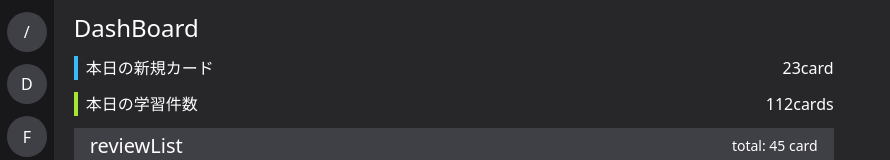
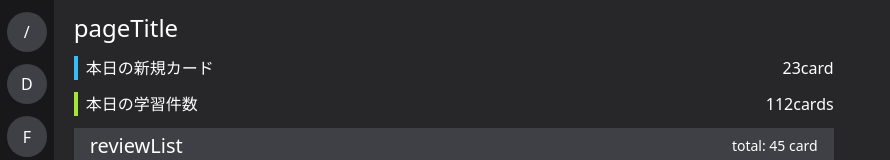
Before and after one commit to na-ah/WordBucket, a Next.js app: page /dashboard in a window 1280 px wide. Shown: the top 160 px of the page, without its empty margins (0-890 px from the left). Built offline with nearby package versions, Linux system fonts and the light colour scheme.

Commit message:
refactor: dashboardのindexをコンポーネントで表現できるように

```diff
--- /dev/null
+++ b/components/dashboard/DashboardBoxList/dashboardBoxList.tsx
@@ -0,0 +1,24 @@
+import { DashboardBoxListProps } from "@/types/types";
+import DashboardBox from "../DashboardBoxWrapper/DashboardBox/DashboardBox";
+
+export default function DashboardBoxList({
+  boxPropsList,
+  handleBoxClick,
+}: DashboardBoxListProps) {
+  return (
+    <>
+      <div className="flex gap-3 mt-5">
+        {boxPropsList?.map((item, i) => (
+          <DashboardBox
+            key={i}
+            title={item.title}
+            count={item.count}
+            percentage={item.percentage}
+            color={item.color}
+            onClick={handleBoxClick}
+          />
+        ))}
+      </div>
+    </>
+  );
+}
--- a/components/dashboard/DashboardBoxes/DashboardBoxies.tsx
+++ b/components/dashboard/DashboardBoxWrapper/DashboardBoxWrapper.tsx
@@ -1,11 +1,11 @@
-import { DashboardBoxesProps } from "@/types/types";
+import { DashboardBoxWrapperProps } from "@/types/types";
 import UnderlineTitle from "@/components/uiParts/Dashboard/UnderlineTitle/UnderlineTitle";
 
-export default function DashboardBoxes({
+export default function DashboardBoxWrapper({
   listTitle,
   listContent,
   children,
-}: DashboardBoxesProps) {
+}: DashboardBoxWrapperProps) {
   return (
     <>
       <div className="mt-3 px-3 pb-3 pt-1 bg-zinc-700">
--- /dev/null
+++ b/components/dashboard/DashboardMenu/dashboardMenu.tsx
@@ -0,0 +1,30 @@
+import Button from "@/components/uiParts/Dashboard/Button/Button";
+import ButtonList from "@/components/uiParts/Dashboard/ButtonList/ButtonList";
+import { DashboardMenuProps } from "@/types/types";
+
+export default function DashboardMenu({ menuPosition }: DashboardMenuProps) {
+  return (
+    <>
+      <ButtonList
+        className="absolute z-50 bg-white p-3 rounded-md"
+        style={{
+          top: `${menuPosition?.top && menuPosition?.top}px`,
+          left: `${menuPosition?.left && menuPosition?.left - 56}px`,
+        }}
+      >
+        <Button
+          text={"aaa"}
+          textColor="white"
+          bgColor="black"
+          className="rounded-md px-8"
+        />
+        <Button
+          text={"aaa"}
+          textColor="white"
+          bgColor="black"
+          className="rounded-md px-8"
+        />
+      </ButtonList>
+    </>
+  );
+}
--- /dev/null
+++ b/components/dashboard/hooks/useDashboard.tsx
@@ -0,0 +1,117 @@
+export default function useDashboard() {
+  const informations = [
+    { title: "本日の新規カード", text: "23card" },
+    { title: "本日の学習件数", text: "112cards", color: "lime" },
+  ];
+
+  const reviewList = [
+    {
+      title: "未学習",
+      count: 3,
+      percentage: 25,
+    },
+    {
+      title: "学習中",
+      count: 16,
+      percentage: 48,
+    },
+    {
+      title: "学習済",
+      count: 6,
+      percentage: 8,
+    },
+  ];
+
+  const learningList = [
+    {
+      title: "未学習",
+      count: 25,
+      percentage: 50,
+      color: "lime",
+    },
+    {
+      title: "学習中",
+      count: 7,
+      percentage: 3,
+      color: "lime",
+    },
+    {
+      title: "学習済",
+      count: 13,
+      percentage: 20,
+      color: "lime",
+    },
+  ];
+
+  const studyTermList = [
+    {
+      title: "~1週間",
+      count: 35,
+      percentage: 20,
+      color: "sky",
+    },
+    {
+      title: "1週間~1ヶ月",
+      count: 32,
+      percentage: 38,
+      color: "sky",
+    },
+    {
+      title: "50%~",
+      count: 106,
+      percentage: 58,
+      color: "sky",
+    },
+  ];
+
+  const correctRatioList = [
+    {
+      title: "~20%",
+      count: 56,
+      percentage: 20,
+      color: "lime",
+    },
+    {
+      title: "20%~50%",
+      count: 73,
+      percentage: 38,
+      color: "lime",
+    },
+    {
+      title: "50%~",
+      count: 106,
+      percentage: 58,
+      color: "lime",
+    },
+  ];
+
+  const requiredTimeList = [
+    {
+      title: "~2秒",
+      count: 82,
+      percentage: 40,
+      color: "rose",
+    },
+    {
+      title: "2秒~5秒",
+      count: 73,
+      percentage: 38,
+      color: "rose",
+    },
+    {
+      title: "5秒~",
+      count: 106,
+      percentage: 58,
+      color: "rose",
+    },
+  ];
+
+  return {
+    informations,
+    reviewList,
+    learningList,
+    studyTermList,
+    correctRatioList,
+    requiredTimeList,
+  };
+}
--- a/pages/dashboard/index.tsx
+++ b/pages/dashboard/index.tsx
@@ -1,119 +1,88 @@
+import DashboardInformation from "../../components/dashboard/DashboardInformation/DashboardInformation";
+import DashboardBoxWrapper from "../../components/dashboard/DashboardBoxWrapper/DashboardBoxWrapper";
+import LeftBarTitle from "@/components/uiParts/Dashboard/LeftBarTitle/LeftBarTitle";
+import Layout from "@/components/shared/Templates/Layout/Layout";
 import useMenu from "@/components/dashboard/hooks/useMenu";
-import Presenter from "./presenter";
+import useDashboard from "@/components/dashboard/hooks/useDashboard";
+import DashboardMenu from "@/components/dashboard/DashboardMenu/dashboardMenu";
+import DashboardBoxList from "@/components/dashboard/DashboardBoxList/dashboardBoxList";
 
 export default function Dashboard() {
   const { menuPosition, menuVisible, handleBoxClick, handleMenuClose } =
     useMenu();
+
+  const {
+    informations,
+    reviewList,
+    learningList,
+    studyTermList,
+    correctRatioList,
+    requiredTimeList,
+  } = useDashboard();
+
   return (
     <>
-      <Presenter
-        pageTitle="DashBoard"
-        informations={[
-          { title: "本日の新規カード", text: "23card" },
-          { title: "本日の学習件数", text: "112cards", color: "lime" },
-        ]}
-        reviewList={[
-          {
-            title: "未学習",
-            count: 3,
-            percentage: 25,
-          },
-          {
-            title: "学習中",
-            count: 16,
-            percentage: 48,
-          },
-          {
-            title: "学習済",
-            count: 6,
-            percentage: 8,
-          },
-        ]}
-        learningList={[
-          {
-            title: "未学習",
-            count: 25,
-            percentage: 50,
-            color: "lime",
-          },
-          {
-            title: "学習中",
-            count: 7,
-            percentage: 3,
-            color: "lime",
-          },
-          {
-            title: "学習済",
-            count: 13,
-            percentage: 20,
-            color: "lime",
-          },
-        ]}
-        studyTermList={[
-          {
-            title: "~1週間",
-            count: 35,
-            percentage: 20,
-            color: "sky",
-          },
-          {
-            title: "1週間~1ヶ月",
-            count: 32,
-            percentage: 38,
-            color: "sky",
-          },
-          {
-            title: "50%~",
-            count: 106,
-            percentage: 58,
-            color: "sky",
-          },
-        ]}
-        correctRatioList={[
-          {
-            title: "~20%",
-            count: 56,
-            percentage: 20,
-            color: "lime",
-          },
-          {
-            title: "20%~50%",
-            count: 73,
-            percentage: 38,
-            color: "lime",
-          },
-          {
-            title: "50%~",
-            count: 106,
-            percentage: 58,
-            color: "lime",
-          },
-        ]}
-        requiredTimeList={[
-          {
-            title: "~2秒",
-            count: 82,
-            percentage: 40,
-            color: "rose",
-          },
-          {
-            title: "2秒~5秒",
-            count: 73,
-            percentage: 38,
-            color: "rose",
-          },
-          {
-            title: "5秒~",
-            count: 106,
-            percentage: 58,
-            color: "rose",
-          },
-        ]}
-        menuVisible={menuVisible}
-        handleBoxClick={handleBoxClick}
-        handleMenuClose={handleMenuClose}
-        menuPosition={menuPosition}
-      />
+      <Layout>
+        <div
+          className="flex flex-col w-full px-5 py-3 relative"
+          onClick={() => menuVisible && handleMenuClose()}
+        >
+          {menuVisible && <DashboardMenu menuPosition={menuPosition} />}
+          <DashboardInformation
+            informations={informations}
+            pageTitle={"pageTitle"}
+          />
+          <DashboardBoxWrapper
+            listTitle={"reviewList"}
+            listContent={"total: 45 card"}
+          >
+            <DashboardBoxList
+              boxPropsList={reviewList}
+              handleBoxClick={handleBoxClick}
+            />
+          </DashboardBoxWrapper>
+          <DashboardBoxWrapper
+            listTitle={"learning"}
+            listContent={"total: 235 card"}
+          >
+            <DashboardBoxList
+              boxPropsList={learningList}
+              handleBoxClick={handleBoxClick}
+            />
+          </DashboardBoxWrapper>
+          <DashboardBoxWrapper
+            listTitle="memorizing"
+            listContent="total: 235 card"
+          >
+            <LeftBarTitle
+              title="学習期間"
+              className="mt-3"
+            />
+            <DashboardBoxList
+              boxPropsList={studyTermList}
+              handleBoxClick={handleBoxClick}
+            />
+            <LeftBarTitle
+              title="正答率"
+              className="mt-3"
+              color="lime"
+            />
+            <DashboardBoxList
+              boxPropsList={correctRatioList}
+              handleBoxClick={handleBoxClick}
+            />
+            <LeftBarTitle
+              title="所要時間"
+              className="mt-3"
+              color="rose"
+            />
+            <DashboardBoxList
+              boxPropsList={requiredTimeList}
+              handleBoxClick={handleBoxClick}
+            />
+          </DashboardBoxWrapper>
+        </div>
+      </Layout>
     </>
   );
 }
--- a/pages/dashboard/presenter.tsx
+++ /dev/null
@@ -1,148 +0,0 @@
-import DashboardInformation from "../../components/dashboard/DashboardInformation/DashboardInformation";
-import { DashboardProps } from "@/types/types";
-import DashboardBox from "../../components/dashboard/DashboardBoxes/DashboardBox/DashboardBox";
-import DashboardBoxes from "../../components/dashboard/DashboardBoxes/DashboardBoxies";
-import LeftBarTitle from "@/components/uiParts/Dashboard/LeftBarTitle/LeftBarTitle";
-import Button from "@/components/uiParts/Dashboard/Button/Button";
-import ButtonList from "@/components/uiParts/Dashboard/ButtonList/ButtonList";
-import Layout from "@/components/shared/Templates/Layout/Layout";
-
-export default function Presenter({
-  pageTitle,
-  informations,
-  reviewList,
-  learningList,
-  studyTermList,
-  correctRatioList,
-  requiredTimeList,
-  menuVisible,
-  handleBoxClick,
-  handleMenuClose,
-  menuPosition,
-}: DashboardProps) {
-  return (
-    <>
-      <Layout>
-        <div
-          className="flex flex-col w-full px-5 py-3 relative"
-          onClick={() => menuVisible && handleMenuClose()}
-        >
-          <DashboardInformation
-            informations={informations}
-            pageTitle={pageTitle}
-          />
-          <DashboardBoxes
-            listTitle={"reviewList"}
-            listContent={"total: 45 card"}
-          >
-            <div className="flex gap-3 mt-5">
-              {reviewList?.map((review, i) => (
-                <DashboardBox
-                  key={i}
-                  title={review.title}
-                  count={review.count}
-                  percentage={review.percentage}
-                  onClick={handleBoxClick}
-                />
-              ))}
-            </div>
-          </DashboardBoxes>
-          <DashboardBoxes
-            listTitle={"learning"}
-            listContent={"total: 235 card"}
-          >
-            <div className="flex gap-3 mt-5">
-              {learningList?.map((learning, i) => (
-                <DashboardBox
-                  key={i}
-                  title={learning.title}
-                  count={learning.count}
-                  percentage={learning.percentage}
-                  color={learning.color}
-                  onClick={handleBoxClick}
-                />
-              ))}
-            </div>
-          </DashboardBoxes>
-          <DashboardBoxes
-            listTitle="memorizing"
-            listContent="total: 235 card"
-          >
-            <LeftBarTitle
-              title="学習期間"
-              className="mt-3"
-            />
-            <div className="flex gap-3 mt-5">
-              {studyTermList?.map((studyTerm, i) => (
-                <DashboardBox
-                  key={i}
-                  title={studyTerm.title}
-                  count={studyTerm.count}
-                  percentage={studyTerm.percentage}
-                  color={studyTerm.color}
-                  onClick={handleBoxClick}
-                />
-              ))}
-            </div>
-            <LeftBarTitle
-              title="正答率"
-              className="mt-3"
-              color="lime"
-            />
-            <div className="flex gap-3 mt-5">
-              {correctRatioList?.map((correctRatio, i) => (
-                <DashboardBox
-                  key={i}
-                  title={correctRatio.title}
-                  count={correctRatio.count}
-                  percentage={correctRatio.percentage}
-                  color={correctRatio.color}
-                  onClick={handleBoxClick}
-                />
-              ))}
-            </div>
-            <LeftBarTitle
-              title="所要時間"
-              className="mt-3"
-              color="rose"
-            />
-            <div className="flex gap-3 mt-5">
-              {requiredTimeList?.map((requiredTime, i) => (
-                <DashboardBox
-                  key={i}
-                  title={requiredTime.title}
-                  count={requiredTime.count}
-                  percentage={requiredTime.percentage}
-                  color={requiredTime.color}
-                  onClick={handleBoxClick}
-                />
-              ))}
-            </div>
-          </DashboardBoxes>
-          {menuVisible && (
-            <ButtonList
-              className="absolute z-50 bg-white p-3 rounded-md"
-              style={{
-                top: `${menuPosition?.top && menuPosition?.top}px`,
-                left: `${menuPosition?.left && menuPosition?.left - 56}px`,
-              }}
-            >
-              <Button
-                text={"aaa"}
-                textColor="white"
-                bgColor="black"
-                className="rounded-md px-8"
-              />
-              <Button
-                text={"aaa"}
-                textColor="white"
-                bgColor="black"
-                className="rounded-md px-8"
-              />
-            </ButtonList>
-          )}
-        </div>
-      </Layout>
-    </>
-  );
-}
```
Also changed, not shown: types/types.ts (+15 -13 lines), components/dashboard/DashboardBoxWrapper/DashboardBox/DashboardBox.tsx (renamed from components/dashboard/DashboardBoxes/DashboardBox/DashboardBox.tsx), components/dashboard/DashboardBoxWrapper/DashboardBox/presenter.tsx (renamed from components/dashboard/DashboardBoxes/DashboardBox/presenter.tsx).
